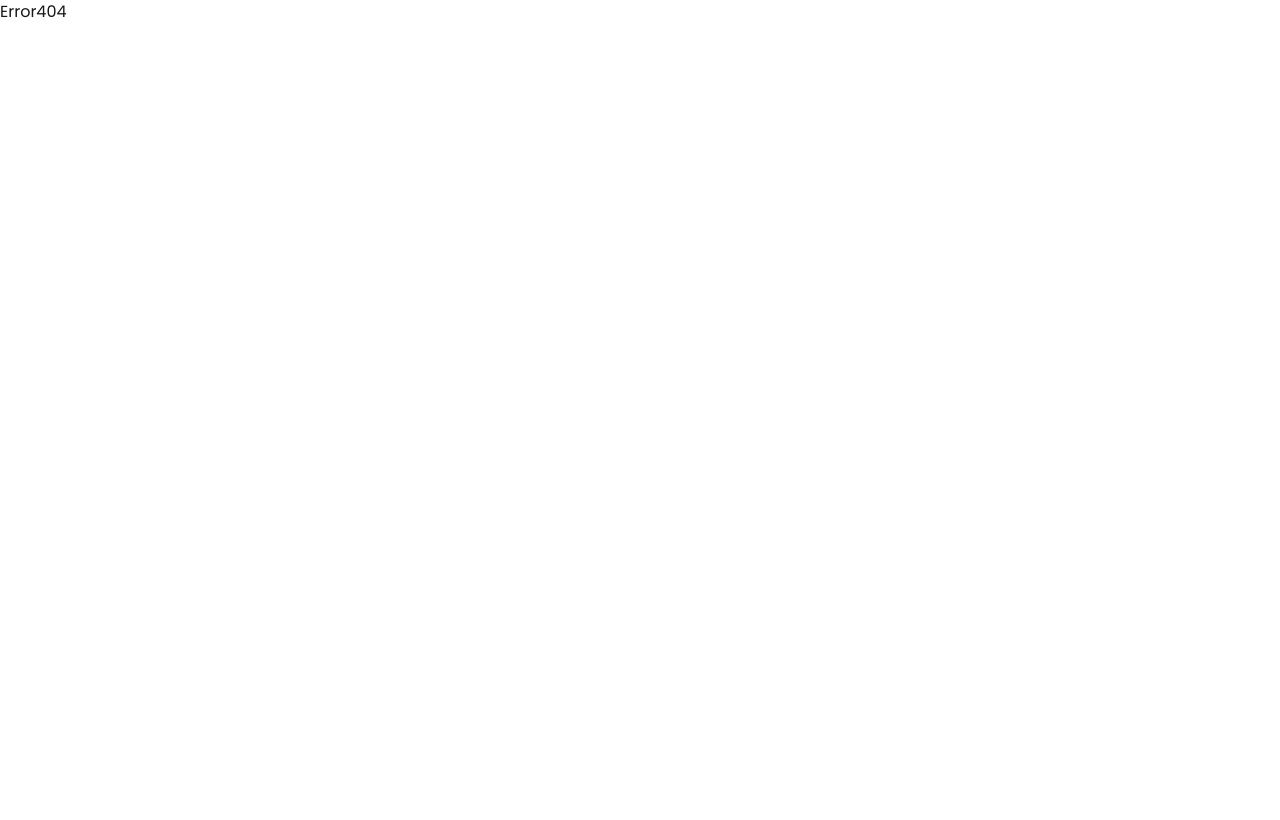
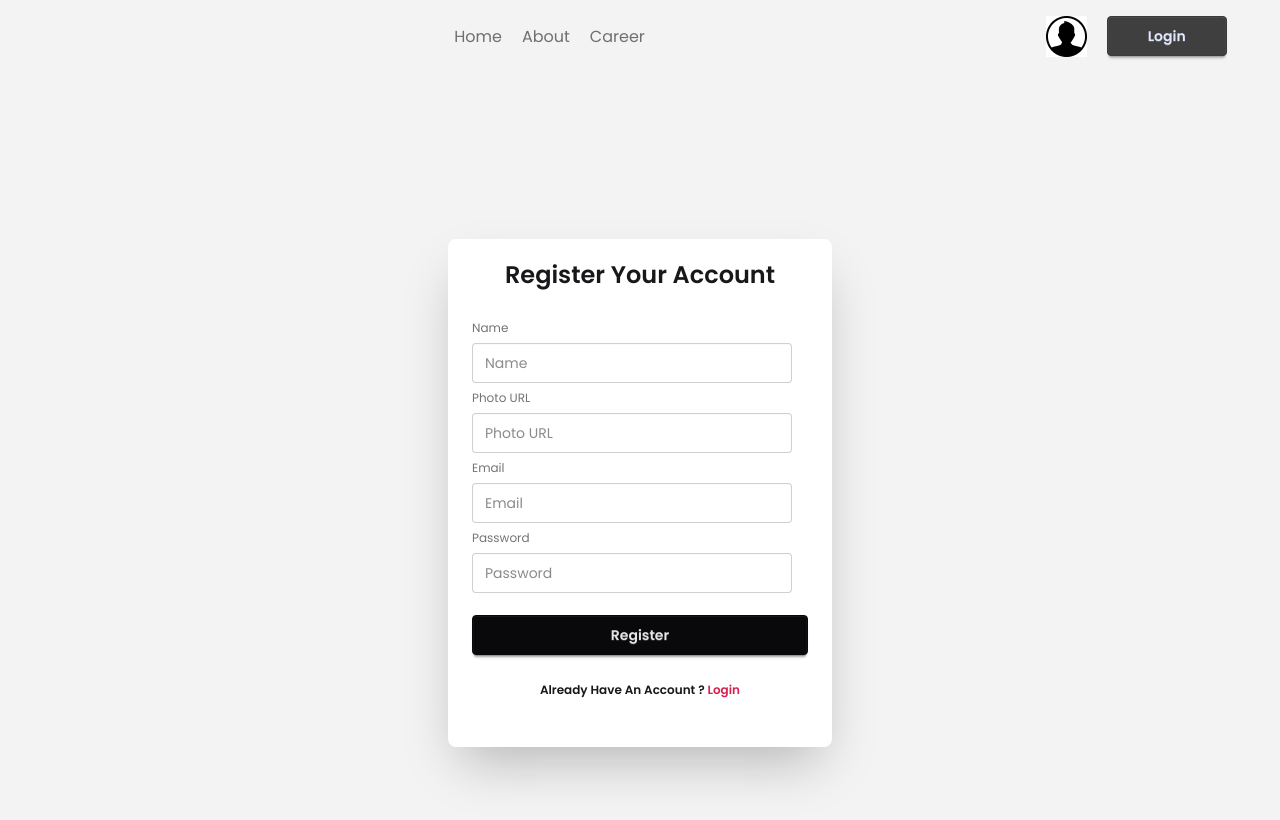
Before and after one commit to iam-AmirKhan/dragon-news-code, a React (Vite) app: page /auth/register in a window 1280 px wide. Shown: the top 820 px of the page. Built offline with nearby package versions, Linux system fonts and the light colour scheme; no server answers.

Commit message:
register function

```diff
--- a/package.json
+++ b/package.json
@@ -13,6 +13,7 @@
     "@tailwindcss/vite": "^4.1.14",
     "daisyui": "^5.3.7",
     "date-fns": "^4.1.0",
+    "firebase": "^12.4.0",
     "react": "^19.1.1",
     "react-dom": "^19.1.1",
     "react-fast-marquee": "^1.6.5",
--- a/src/components/Navbar.jsx
+++ b/src/components/Navbar.jsx
@@ -1,18 +1,20 @@
-import React from "react";
-import { NavLink } from "react-router";
-import user from "../assets/user.png"
+import React, { use } from "react";
+import { Link, NavLink } from "react-router";
+import userImg from "../assets/user.png"
+import { AuthContext } from "../provider/AuthProvider";
 const Navbar = () => {
+  const {user} = use(AuthContext);
   return (
     <div className="flex justify-between items-center">
-      <div className=""></div>
+      <div className="">{user && user.email}</div>
       <div className="nav flex gap-5 text-accent">
         <NavLink to="/">Home</NavLink>
         <NavLink to="/about">About</NavLink>
         <NavLink to="/career">Career</NavLink>
       </div>
       <div className="flex gap-5">
-        <img src={user} alt="" />
-        <button className=" px-10 btn btn-primary">Login</button>
+        <img src={userImg} alt="" />
+        <Link to="/auth/login" className=" px-10 btn btn-primary">Login</Link>
       </div>
     </div>
   );
--- /dev/null
+++ b/src/firebase/firebase.config.js
@@ -0,0 +1,18 @@
+// Import the functions you need from the SDKs you need
+import { initializeApp } from "firebase/app";
+// TODO: Add SDKs for Firebase products that you want to use
+// https://firebase.google.com/docs/web/setup#available-libraries
+
+// Your web app's Firebase configuration
+const firebaseConfig = {
+  apiKey: "AIzaSyBb45LWwzFPDPXxijwfhsGEO285N8wUaak",
+  authDomain: "dragon-news-breaking-2728b.firebaseapp.com",
+  projectId: "dragon-news-breaking-2728b",
+  storageBucket: "dragon-news-breaking-2728b.firebasestorage.app",
+  messagingSenderId: "83945113782",
+  appId: "1:83945113782:web:f8067359c3280e6e7b3e17"
+};
+
+// Initialize Firebase
+const app = initializeApp(firebaseConfig);
+export default app;
--- /dev/null
+++ b/src/layouts/AuthLayout.jsx
@@ -0,0 +1,18 @@
+import React from 'react';
+import Navbar from '../components/Navbar';
+import { Outlet } from 'react-router';
+
+const AuthLayout = () => {
+    return (
+        <div className='bg-base-200 min-h-screen'>
+            <header className='w-11/12 mx-auto py-4'>
+                <Navbar></Navbar>
+            </header>
+            <main className='w-11/12 mx-auto py-5'>
+                <Outlet></Outlet>
+            </main>
+        </div>
+    );
+};
+
+export default AuthLayout;
--- a/src/main.jsx
+++ b/src/main.jsx
@@ -3,9 +3,13 @@
 import './index.css'
 import { RouterProvider } from 'react-router'
 import router from './routes/router.jsx'
+import AuthProvider from './provider/AuthProvider.jsx'
 
 createRoot(document.getElementById('root')).render(
   <StrictMode>
+    <AuthProvider>
+
    <RouterProvider router={router}/>
+    </AuthProvider>
   </StrictMode>,
 )
--- /dev/null
+++ b/src/pages/Login.jsx
@@ -0,0 +1,27 @@
+import React from 'react';
+import { Link } from 'react-router';
+
+const Login = () => {
+    return (
+   <div className='flex justify-center min-h-screen items-center'>
+     <div className=" py-5 card bg-base-100 w-full max-w-sm shrink-0 shadow-2xl">
+      <h2 className='font-semibold text-2xl text-center'>Login Your Account</h2>
+      <div className="card-body">
+        <fieldset className="fieldset">
+          <label className="label">Email</label>
+          <input type="email" className="input" placeholder="Email" />
+          <label className="label">Password</label>
+          <input type="password" className="input" placeholder="Password" />
+          <div><a className="link link-hover">Forgot password?</a></div>
+          <button className="btn btn-neutral mt-4">Login</button>
+          <p className='font-semibold text-center pt-5'>Don't Have An Account ?{" "} <Link className='text-secondary' to="/auth/register">Register</Link></p>
+
+        </fieldset>
+      </div>
+    </div>
+   </div>
+
+    );
+};
+
+export default Login;
--- /dev/null
+++ b/src/pages/Register.jsx
@@ -0,0 +1,76 @@
+import React, { use } from 'react';
+import { Link } from 'react-router';
+import { AuthContext } from '../provider/AuthProvider';
+
+const Register = () => {
+const {createUser, setUser} = use(AuthContext);
+  const handleRegister = (e) => {
+    e.preventDefault ();
+    console.log (e.target);
+    const form = e.target;
+    const name = form.name.value;
+    const photo = form.photo.value;
+    const email = form.email.value;
+    const password = form.password.value;
+  console.log({name, photo, email, password});
+  createUser(email, password)
+  .then(result=>{
+    const user = result.user;
+    // console.log(user)
+    setUser(user);
+  })
+  .catch((error) => {
+    const errorCode = error.code;
+    const errorMessage = error.message;
+    alert(errorMessage);
+  });
+};
+    return (
+       <div className='flex justify-center min-h-screen items-center'>
+     <div className=" py-5 card bg-base-100 w-full max-w-sm shrink-0 shadow-2xl">
+      <h2 className='font-semibold text-2xl text-center'>Register Your Account</h2>
+      <form onSubmit={handleRegister} className="card-body">
+        <fieldset className="fieldset">
+
+          <label className="label">Name</label>
+          <input type="text"
+          name='name'
+          className="input"
+           placeholder="Name"
+            required
+           />
+
+          <label className="label">Photo URL</label>
+          <input type="text"
+          name='photo'
+          className="input"
+           placeholder="Photo URL"
+           required
+
+           />
+
+          <label className="label">Email</label>
+          <input type="email"
+          name='email'
+          className="input"
+           placeholder="Email"
+           required/>
+
+          <label className="label">Password</label>
+          <input type="password"
+          name='password'
+          className="input"
+          placeholder="Password"
+          required/>
+
+          <button type='submit' className="btn btn-neutral mt-4">Register</button>
+          <p className='font-semibold text-center pt-5'>Already Have An Account ?{" "} <Link className='text-secondary' to="/auth/login">Login</Link></p>
+
+        </fieldset>
+      </form>
+    </div>
+   </div>
+    );
+};
+
+export default Register;
--- /dev/null
+++ b/src/provider/AuthProvider.jsx
@@ -0,0 +1,36 @@
+import React, { createContext, useEffect, useState } from "react";
+import {
+  createUserWithEmailAndPassword,
+  getAuth,
+  onAuthStateChanged,
+} from "firebase/auth";
+import app from "../firebase/firebase.config";
+export const AuthContext = createContext();
+const auth = getAuth(app);
+const AuthProvider = ({ children }) => {
+  const [user, setUser] = useState(null);
+
+  console.log(user);
+
+  const createUser = (email, password) => {
+    return createUserWithEmailAndPassword(auth, email, password);
+  };
+
+  useEffect(() => {
+    const unsubscribe = onAuthStateChanged(auth, (currentUser) => {
+      setUser(currentUser);
+    });
+    return () => {
+      unsubscribe();
+    };
+  }, []);
+
+  const authData = {
+    user,
+    setUser,
+    createUser,
+  };
+  return <AuthContext value={authData}>{children}</AuthContext>;
+};
+
+export default AuthProvider;
```
Also changed, not shown: src/routes/router.jsx (+29 -20 lines), 1 other file (tests, documents, lock files or other folders).
